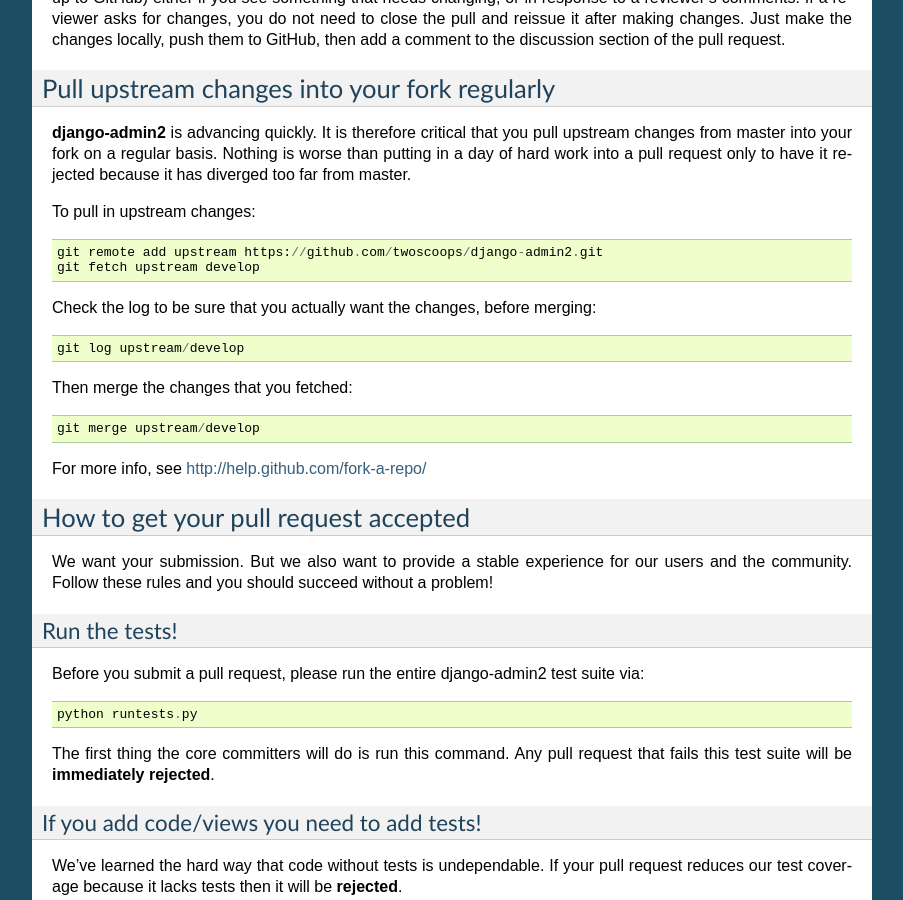
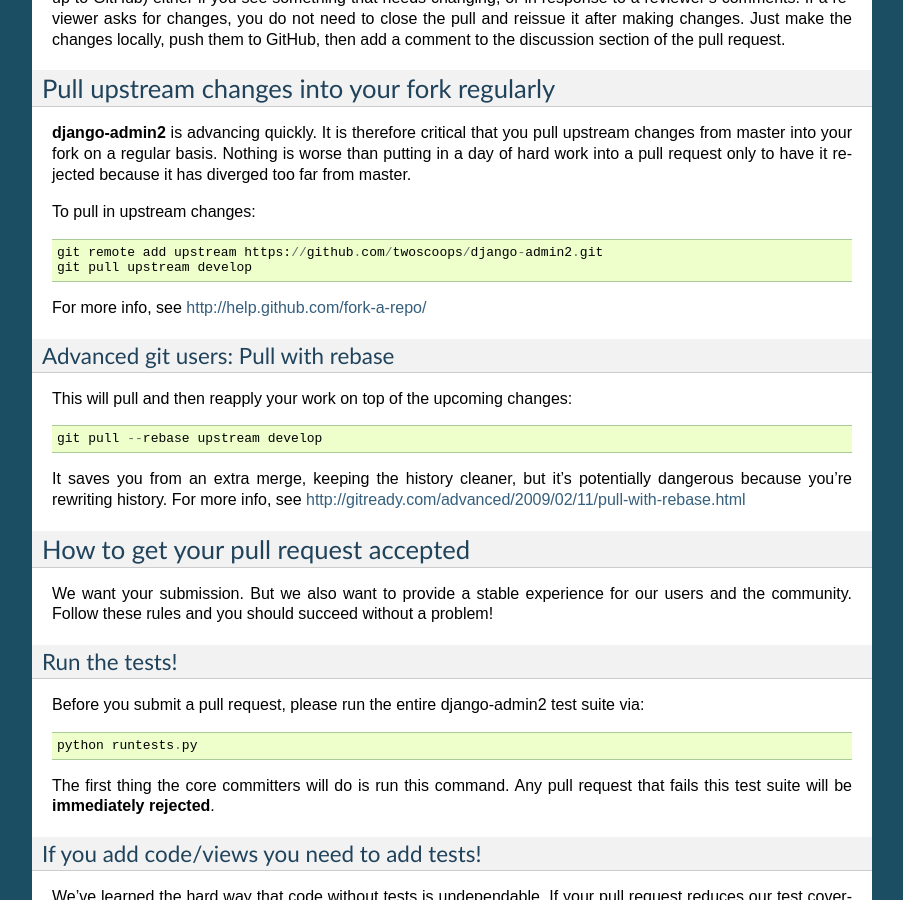
Before and after one commit to jazzband/django-admin2, a Sphinx documentation site: the page built from docs/contributing.rst, in a window 1280 px wide and 900 px high, scrolled down 1972 px. Shown: the whole window, without its empty margins (198-1101 px from the left). Built offline with Sphinx 7.4.7, drawn with Linux system fonts in a browser that asks for light colours; some of the changed text lies outside the part shown.

Commit message:
Simpler way to pull upstream changes, with optional rebase for advanced git users.

```diff
--- a/docs/contributing.rst
+++ b/docs/contributing.rst
@@ -118,17 +118,18 @@
 To pull in upstream changes::
 
     git remote add upstream https://github.com/twoscoops/django-admin2.git
-    git fetch upstream develop
-
-Check the log to be sure that you actually want the changes, before merging::
-
-    git log upstream/develop
-
-Then merge the changes that you fetched::
-
-    git merge upstream/develop
+    git pull upstream develop
 
 For more info, see http://help.github.com/fork-a-repo/
+
+Advanced git users: Pull with rebase
+------------------------------------
+
+This will pull and then reapply your work on top of the upcoming changes::
+
+    git pull --rebase upstream develop
+
+It saves you from an extra merge, keeping the history cleaner, but it's potentially dangerous because you're rewriting history. For more info, see http://gitready.com/advanced/2009/02/11/pull-with-rebase.html
 
 How to get your pull request accepted
 =====================================
```
